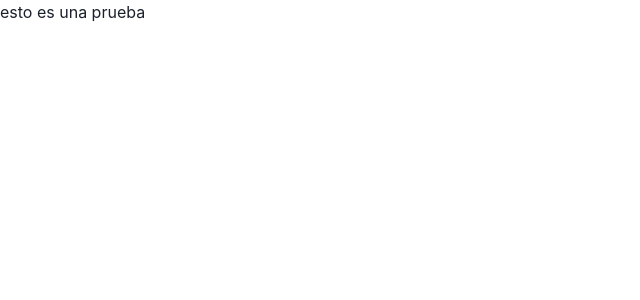
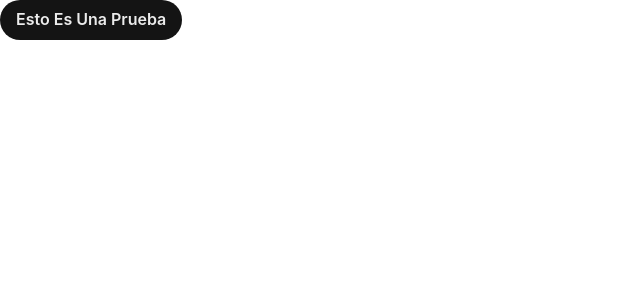
Before and after one commit to DrHeinz11/FashionWeek, a React (Vite) app: page / in a window 1280 px wide. Shown: the top 300 px of the page, without its empty margins (0-640 px from the left). Built offline with nearby package versions, Linux system fonts and the light colour scheme.

Commit message:
V1.3(json)

```diff
--- a/package.json
+++ b/package.json
@@ -13,7 +13,8 @@
     "@emotion/styled": "^11.9.3",
     "framer-motion": "^6.3.15",
     "react": "^18.0.0",
-    "react-dom": "^18.0.0"
+    "react-dom": "^18.0.0",
+    "react-icons": "^4.4.0"
   },
   "devDependencies": {
     "@types/react": "^18.0.0",
--- a/src/App.jsx
+++ b/src/App.jsx
@@ -1,6 +1,10 @@
-
+import Cta  from "./components/Cta";
 function App() {
-  return <div>esto es una prueba</div>;
+  return (
+    <div>
+      <Cta copy={"Esto es una prueba"} />
+    </div>
+  );
 }
 
 export default App;
--- /dev/null
+++ b/src/components/CollectionCard.jsx
@@ -0,0 +1,6 @@
+import { Box, Image, Text, Heading } from "@chakra-ui/react";
+import { AiTwotoneHeart, AiOutlineHeart } from "react-icons/ai";
+
+export default function CollectionCard() {
+  return <div>CollectionCard</div>;
+}
--- a/src/components/Cta.jsx
+++ b/src/components/Cta.jsx
@@ -0,0 +1,18 @@
+import { Button, Icon } from "@chakra-ui/react";
+const Cta = ({ copy }) => {
+  return (
+    <Button
+      bg={"blackAlpha.900"}
+      color={"whiteAlpha.900"}
+      borderRadius={"3xl"}
+      textTransform={"capitalize"}
+      textAlign="center"
+      py={"3xl"}
+      _hover={{}}
+    >
+      {copy}
+    </Button>
+  );
+};
+
+export default Cta;
```
Also changed, not shown: src/components/SeeMore.jsx (deleted), 1 other file (tests, documents, lock files or other folders).
